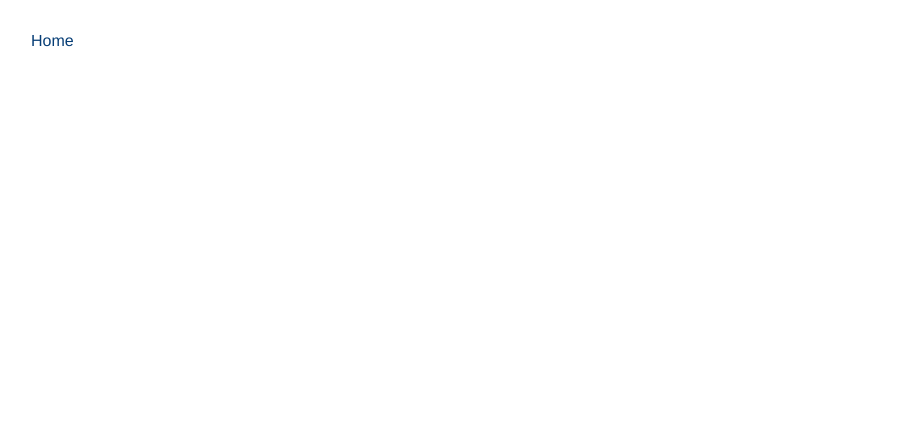
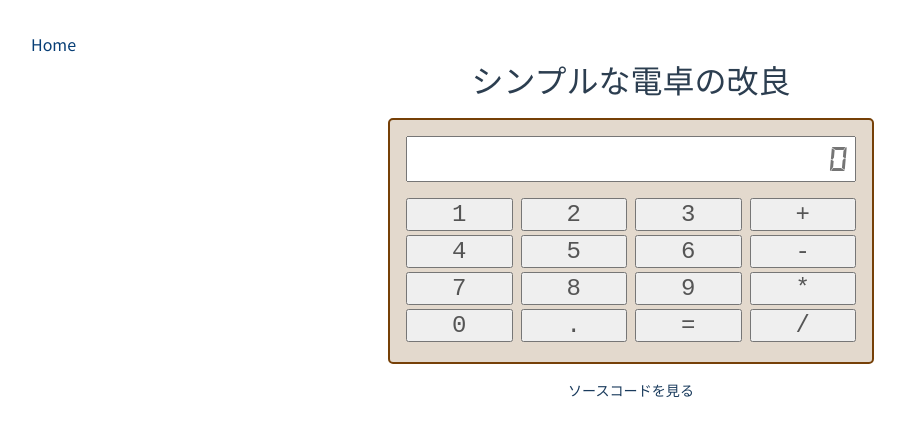
Before and after one commit to daiiz/vue-calculator, a Vue app: page /#/calc2 in a window 1280 px wide. Shown: the top 436 px of the page, without its empty margins (9-914 px from the left). Built offline with nearby package versions, Linux system fonts and the light colour scheme.

Commit message:
calc2: シンプルな電卓の改良 (#2)
* 方針を書く

* 土台

* a

* ok

* 小数を入力可能にする

* memo

```diff
--- a/src/App.vue
+++ b/src/App.vue
@@ -15,7 +15,7 @@ export default {
 
 <style>
 #app {
-  font-family: Helvetica, Arial, sans-serif;
+  font-family: "Noto Sans JP", Helvetica, Arial, sans-serif;
   -webkit-font-smoothing: antialiased;
   -moz-osx-font-smoothing: grayscale;
   color: #2c3e50;
--- a/src/assets/styles/common.css
+++ b/src/assets/styles/common.css
@@ -1,6 +1,12 @@
+@import url("https://fonts.googleapis.com/css2?family=Noto+Sans+JP&display=swap");
+
 @font-face {
   font-family: "D7MBI";
   src: url("/static/fonts/DSEG7Modern-BoldItalic.woff") format("woff");
+}
+
+li.demo {
+  margin-bottom: 16px;
 }
 
 .desc {
@@ -84,3 +90,14 @@ button {
   cursor: pointer;
   user-select: none;
 }
+
+code {
+  font-family: monospace;
+}
+
+a.ref {
+  display: block;
+  font-size: 0.88rem;
+  filter: saturate(0.6);
+  margin-top: 16px;
+}
--- a/src/components/Calculator1.vue
+++ b/src/components/Calculator1.vue
@@ -140,6 +140,17 @@ export default {
         <button @click="() => click('/')">/</button>
       </div>
     </div>
+
+    <div>
+      <a
+        href="https://github.com/daiiz/vue-calculator/blob/master/src/components/Calculator1.vue"
+        target="_blank"
+        rel="noopener noreferrer"
+        class="ref"
+      >
+        ソースコードを見る
+      </a>
+    </div>
   </div>
 </template>
 
--- /dev/null
+++ b/src/components/Calculator2.vue
@@ -0,0 +1,161 @@
+<script>
+const opPattern = /[\+\-\*\/]/;
+
+const calc = (leftNum, op, rightNum) => {
+  const a = Number(leftNum);
+  const b = Number(rightNum);
+  switch (op) {
+    case "+":
+      return a + b;
+    case "-":
+      return a - b;
+    case "*":
+      return a * b;
+    case "/":
+      return a / b;
+  }
+  throw new Error("Invalid op: " + op);
+};
+
+export default {
+  name: "Calculator2",
+
+  data() {
+    return {
+      toks: ["", "", ""]
+    };
+  },
+
+  computed: {
+    expr: {
+      get() {
+        return this.toks.join("");
+      }
+    }
+  },
+
+  methods: {
+    getCurrentTok() {
+      const arr = this.toks.filter(v => !!v);
+      if (arr.length === 0) {
+        return ["", 0];
+      }
+      const cTokIdx = arr.length - 1;
+      const cTok = arr[cTokIdx];
+      return [cTok, cTokIdx];
+    },
+    setToks(leftNum = "", op = "", rightNum = "") {
+      this.$set(this.toks, 0, leftNum);
+      this.$set(this.toks, 1, op);
+      this.$set(this.toks, 2, rightNum);
+    },
+    click(v) {
+      const headTok = this.toks[0];
+      if (["NaN", "Infinity", "-Infinity"].includes(headTok)) {
+        this.setToks();
+      }
+
+      const [tok, idx] = this.getCurrentTok();
+      if (opPattern.test(v) || v === "=") {
+        if (idx === 2) {
+          // 計算する
+          const nextLeftNum = calc(this.toks[0], this.toks[1], this.toks[2]);
+          const nextOp = v === "=" ? "" : v;
+          this.setToks(`${nextLeftNum}`, nextOp, "");
+          return;
+        }
+        if (v === "=") {
+          return;
+        }
+        if (v === "-") {
+          // rightNumとして負数を与える
+          if (idx === 0 && tok === "") {
+            this.$set(this.toks, idx, v);
+            return;
+          } else if (
+            idx === 1 &&
+            !["+", "-"].includes(tok) &&
+            opPattern.test(tok)
+          ) {
+            this.$set(this.toks, idx + 1, v);
+            return;
+          }
+        }
+        if (idx === 1) {
+          // 演算子を上書きする
+          this.$set(this.toks, idx, v);
+        } else if (idx === 0 && /[0-9]$/.test(tok)) {
+          // 演算子としての「-」を与える
+          this.$set(this.toks, idx + 1, v);
+        }
+      } else {
+        if (v === ".") {
+          // 小数点の入力を制限する
+          if ((idx !== 0 && idx !== 2) || tok.includes(".")) {
+            return;
+          }
+        }
+        // 文字列結合する
+        const tIdx = idx === 1 ? idx + 1 : idx;
+        const tVal = idx === 1 ? `${v}` : `${tok}${v}`;
+        this.$set(this.toks, tIdx, tVal.replace(/^00+/, "0"));
+      }
+    }
+  }
+};
+</script>
+
+<template>
+  <div class="calc-container">
+    <div class="calc-title" @click="() => setToks()">
+      シンプルな電卓の改良
+    </div>
+    <div class="calc">
+      <div class="calc-expr">
+        <input readonly placeholder="0" v-model="expr" />
+      </div>
+      <div class="calc-row">
+        <button @click="() => click(1)">1</button>
+        <button @click="() => click(2)">2</button>
+        <button @click="() => click(3)">3</button>
+        <button @click="() => click('+')">+</button>
+      </div>
+      <div class="calc-row">
+        <button @click="() => click(4)">4</button>
+        <button @click="() => click(5)">5</button>
+        <button @click="() => click(6)">6</button>
+        <button @click="() => click('-')">-</button>
+      </div>
+      <div class="calc-row">
+        <button @click="() => click(7)">7</button>
+        <button @click="() => click(8)">8</button>
+        <button @click="() => click(9)">9</button>
+        <button @click="() => click('*')">*</button>
+      </div>
+      <div class="calc-row">
+        <button @click="() => click(0)">0</button>
+        <button @click="() => click('.')">.</button>
+        <button @click="() => click('=')">=</button>
+        <button @click="() => click('/')">/</button>
+      </div>
+    </div>
+
+    <div>
+      <a
+        href="https://github.com/daiiz/vue-calculator/blob/master/src/components/Calculator2.vue"
+        target="_blank"
+        rel="noopener noreferrer"
+        class="ref"
+      >
+        ソースコードを見る
+      </a>
+    </div>
+  </div>
+</template>
+
+<style scoped>
+.calc {
+  border: 2px solid rgb(118, 64, 7);
+  background-color: rgba(118, 64, 7, 0.2);
+}
+</style>
--- a/src/components/Main.vue
+++ b/src/components/Main.vue
@@ -1,16 +1,31 @@
 <template>
   <div>
     <ul>
-      <li>
+      <li class="demo">
         <router-link to="/calc1">シンプルな電卓</router-link>
         <ul class="desc">
           <li>深く考えずに素直に書いてみる</li>
           <li>
             二個目の演算子が入力された時点で逐次計算することにより、計算順序を意識しなくてすむ
           </li>
-          <li>基本的に最新の計算結果の値を一つだけ保持しておけばよい</li>
+          <li>
+            基本的に最新の計算結果の値
+            <code>val</code> を一つだけ保持しておけばよい
+          </li>
           <li>簡単化のため、キーボードでの入力は受け付けない</li>
           <li>実際に書いてみると、意外と考えることが多い</li>
+        </ul>
+      </li>
+      <li class="demo">
+        <router-link to="/calc2">シンプルな電卓の改良</router-link>
+        <ul class="desc">
+          <li>逐次計算する方針は引き継ぐ</li>
+          <li>
+            入力文字列を単に結合して一つの値として保持するのではなく、
+            <code>leftNum (数値), op (演算子), rightNum (数値)</code>
+            の組を意識して配列値 <code>toks</code> として格納しておく
+          </li>
+          <li>途中式の解釈が楽になったので、小数の入力にも対応した</li>
         </ul>
       </li>
     </ul>
--- a/src/router/index.js
+++ b/src/router/index.js
@@ -1,22 +1,28 @@
-import Vue from 'vue'
-import Router from 'vue-router'
-import Main from '@/components/Main'
+import Vue from "vue";
+import Router from "vue-router";
+import Main from "@/components/Main";
 
-import Calculator1 from '@/components/Calculator1'
+import Calculator1 from "@/components/Calculator1";
+import Calculator2 from "@/components/Calculator2";
 
-Vue.use(Router)
+Vue.use(Router);
 
 export default new Router({
   routes: [
     {
-      path: '/',
-      name: 'Main',
+      path: "/",
+      name: "Main",
       component: Main
     },
     {
-      path: '/calc1',
-      name: 'Calc1',
+      path: "/calc1",
+      name: "Calc1",
       component: Calculator1
+    },
+    {
+      path: "/calc2",
+      name: "Calc2",
+      component: Calculator2
     }
   ]
-})
+});
```
